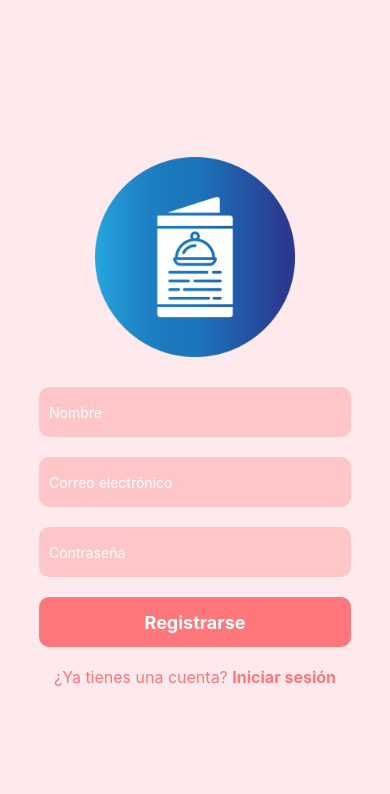
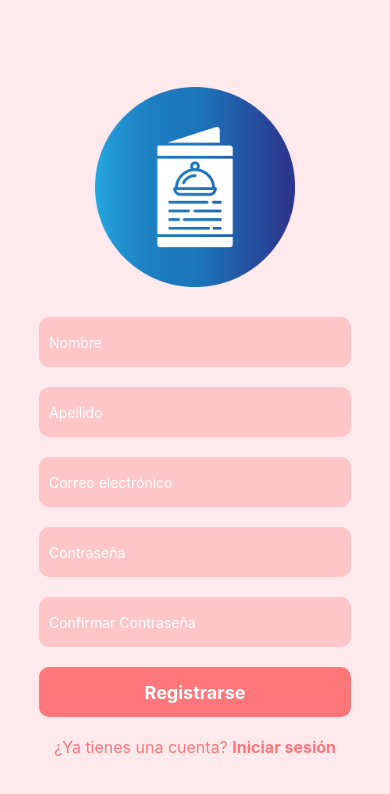
Before and after one commit to MrPoshoFrito/MyMenu, a React Native app: screen /Register in a window 390 px wide. Shown: the top 794 px of the page. Built offline with nearby package versions, Linux system fonts and the light colour scheme.

Commit message:
upgrade register screen

```diff
--- a/src/screens/Login/LoginScreen.js
+++ b/src/screens/Login/LoginScreen.js
@@ -14,7 +14,7 @@ const LoginScreen = ({ navigation }) => {
       <View style={styles.inputsContainer}>
         <TextInput
           style={styles.input}
-          placeholder="Ej: 50558169980"
+          placeholder="Ej: steven@baldelomar.com"
           placeholderTextColor="#ffffff"
           keyboardType="numeric"
         />
--- a/src/screens/Register/RegisterScreen.js
+++ b/src/screens/Register/RegisterScreen.js
@@ -19,12 +19,24 @@ const RegisterScreen = ({ navigation }) => {
         />
         <TextInput
           style={styles.input}
+          placeholder="Apellido"
+          placeholderTextColor="#ffffff"
+          secureTextEntry
+        />
+        <TextInput
+          style={styles.input}
           placeholder="Correo electrónico"
           placeholderTextColor="#ffffff"
         />
         <TextInput
           style={styles.input}
           placeholder="Contraseña"
+          placeholderTextColor="#ffffff"
+          secureTextEntry
+        />
+        <TextInput
+          style={styles.input}
+          placeholder="Confirmar Contraseña"
           placeholderTextColor="#ffffff"
           secureTextEntry
         />
```
